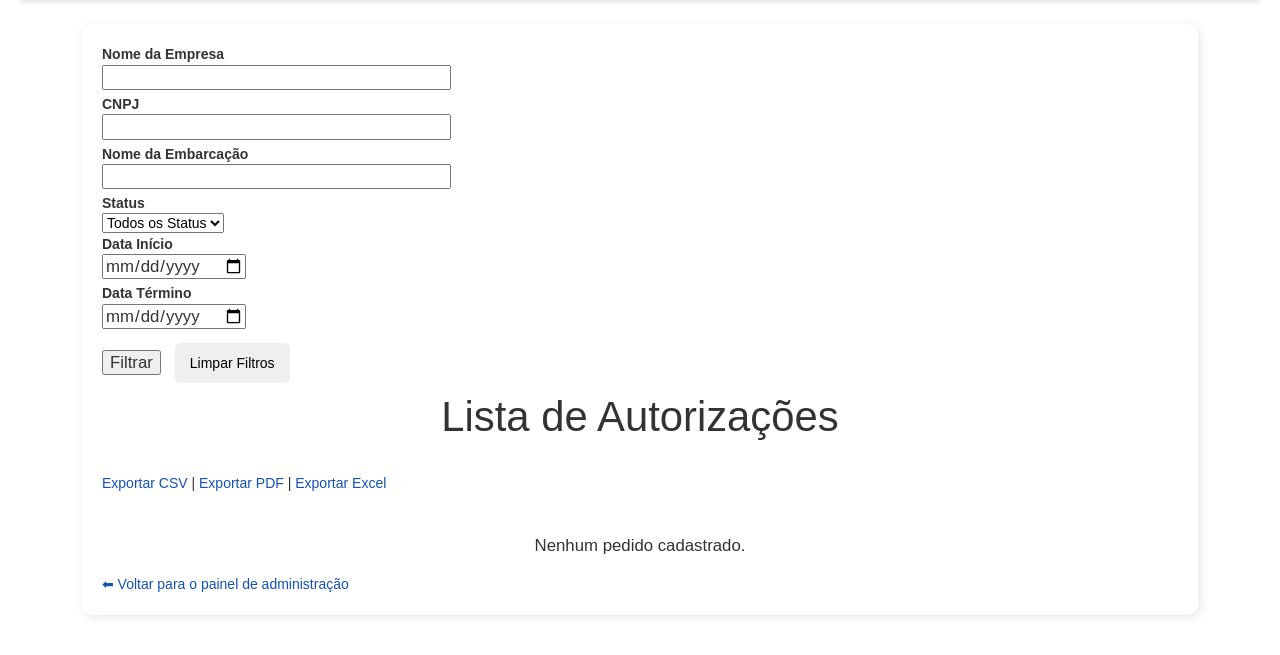
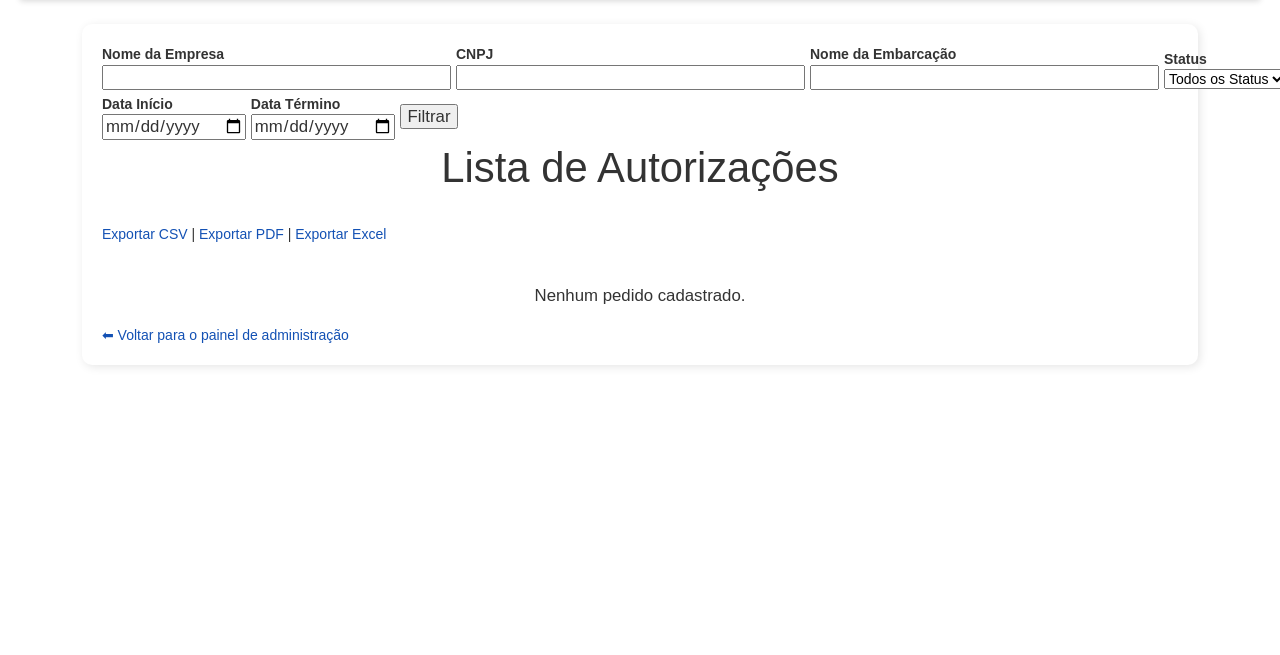
Before and after one commit to dimitricarneiro/embarcacoes, a Flask app: page /lista-pedidos in a window 1280 px wide. Shown: the part 128-783 px from the top of the page. Run offline with Flask 3, Linux system fonts and the light colour scheme; a user stored in the database is signed in.

Commit message:
Correção no layout do formulário de busca

```diff
--- a/app/templates/lista-pedidos.html
+++ b/app/templates/lista-pedidos.html
@@ -195,6 +195,14 @@
     button:hover {
         opacity: 0.8;
     }
+    .form-row {
+        display: flex;
+        align-items: center;  /* Alinha verticalmente os itens */
+        gap: 5px; /* Espaçamento entre os elementos */
+    }
+    .form-row > div {
+        margin: 0;
+    }
 </style>
 
 </head>
@@ -219,6 +227,7 @@
 
 <form method="GET" action="{{ url_for('pedidos.exibir_pedidos') }}">
     {{ form.hidden_tag() }}
+    <div class="form-row">
         {% if current_user.role == "RFB" %}
             <div>
                 {{ form.nome_empresa.label }}<br>
@@ -237,6 +246,8 @@
             {{ form.status.label }}<br>
             {{ form.status() }}
         </div>
+	</div>
+	<div class="form-row">
         <div>
             {{ form.data_inicio.label }}<br>
             {{ form.data_inicio() }}
@@ -247,7 +258,7 @@
         </div>
         <div>
             {{ form.submit() }}
-        <a href="{{ url_for('pedidos.exibir_pedidos') }}"><button type="button">Limpar Filtros</button></a>
+        </div>
     </div>
 </form>
 
```
Lines whose indentation alone changed are shown as unchanged.
